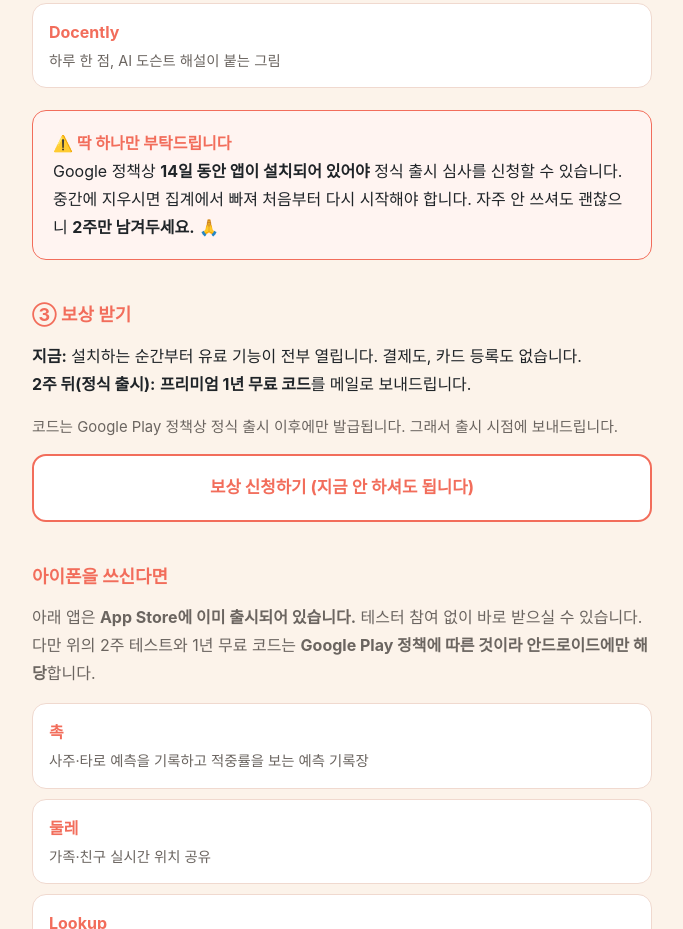
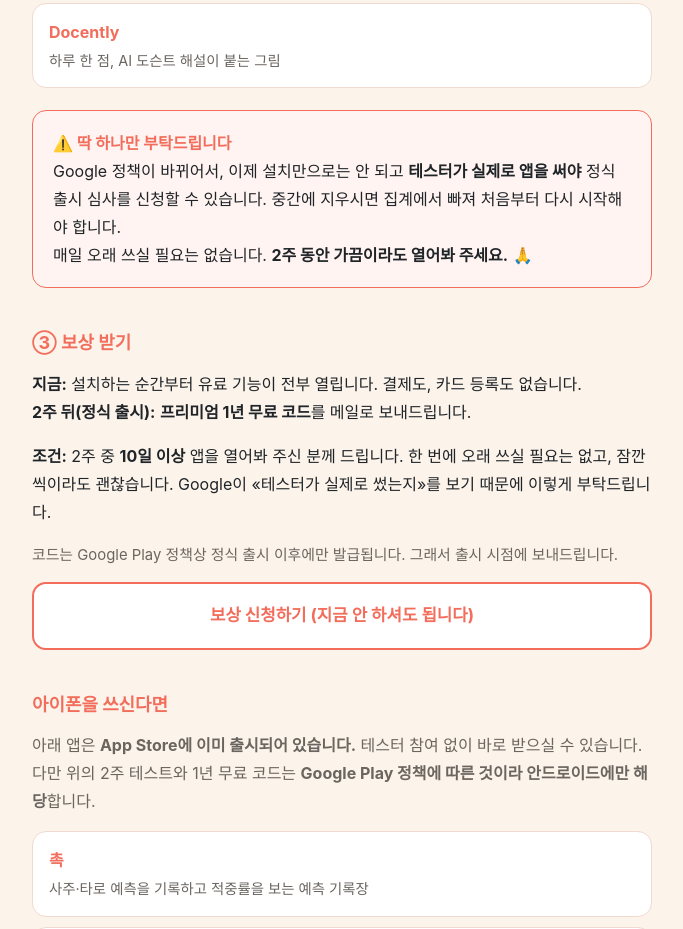
Before and after one commit to hugoblur-ctrl/legal, a plain HTML site: page testers.html in a window 1280 px wide. Shown: the part 1780-2709 px from the top of the page, without its empty margins (298-981 px from the left). Drawn offline with Linux system fonts and the light colour scheme.

Commit message:
테스터 페이지 — 「설치 유지」에서 「실제 사용」으로
2026-08-28 Google Play 프로덕션 액세스 거절 사유:
  · 비공개 테스트 중에 테스터가 앱에 참여하지 않았습니다
  · 사용자 의견을 수집하고 조치하는 권장사항 미준수

이 페이지가 그 원인의 일부였다. 「자주 안 쓰셔도 괜찮으니 2주만
남겨두세요」라고 안내하고 있었다. 예전 기준(설치 유지)으로는 맞는
문구였지만, Google 이 이제 engagement 를 보기 때문에 정확히 역효과가
됐다 — 안내한 대로 설치만 하고 안 쓴 테스터가 12명 모였고, 그 상태로
신청해 거절당했다.

고친 것:
- 「14일 동안 앱이 설치되어 있어야」 → 「테스터가 실제로 앱을 써야」
- 「자주 안 쓰셔도 괜찮으니」 → 「2주 동안 가끔이라도 열어봐 주세요」
- 보상 조건 명시 추가: 2주 중 10일 이상 사용
- og:description 의 「14일 유지」도 같은 취지로 수정
  (공유 미리보기에 그대로 노출되므로)

요구를 과하게 만들지 않았다 — 「매일 오래 쓸 필요 없다, 잠깐씩이라도
괜찮다」를 함께 적어 진입 장벽은 낮게 두었다.

```diff
--- a/testers.html
+++ b/testers.html
@@ -4,7 +4,7 @@
 <meta name="viewport" content="width=device-width, initial-scale=1.0">
 <title>테스터 안내 — 앱 9개</title>
 <meta property="og:title" content="비공개 테스터 안내 — 그룹 1개 가입으로 앱 9개">
-<meta property="og:description" content="그룹에 한 번 가입하면 9개 앱의 테스터가 됩니다. 14일 유지 부탁드리며, 정식 출시 후 프리미엄 1년 무료 코드를 드립니다.">
+<meta property="og:description" content="그룹에 한 번 가입하면 9개 앱의 테스터가 됩니다. 2주 동안 가끔이라도 써 주시면, 정식 출시 후 프리미엄 1년 무료 코드를 드립니다.">
 <style>
 :root{--coral:#F26D5B;--cream:#FCF3EA;--ink:#1f2428;--muted:#6b6560;--line:#f0d9cf;--card:#fff}
 *{box-sizing:border-box}
@@ -93,14 +93,18 @@
 
 <div class="warn">
   <p style="margin:0"><strong>⚠️ 딱 하나만 부탁드립니다</strong><br>
-  Google 정책상 <b>14일 동안 앱이 설치되어 있어야</b> 정식 출시 심사를 신청할 수 있습니다.
-  중간에 지우시면 집계에서 빠져 처음부터 다시 시작해야 합니다.
-  자주 안 쓰셔도 괜찮으니 <b>2주만 남겨두세요.</b> 🙏</p>
+  Google 정책이 바뀌어서, 이제 설치만으로는 안 되고
+  <b>테스터가 실제로 앱을 써야</b> 정식 출시 심사를 신청할 수 있습니다.
+  중간에 지우시면 집계에서 빠져 처음부터 다시 시작해야 합니다.<br>
+  매일 오래 쓰실 필요는 없습니다. <b>2주 동안 가끔이라도 열어봐 주세요.</b> 🙏</p>
 </div>
 
 <h2>③ 보상 받기</h2>
 <p style="margin-top:0"><b>지금:</b> 설치하는 순간부터 유료 기능이 전부 열립니다. 결제도, 카드 등록도 없습니다.<br>
 <b>2주 뒤(정식 출시):</b> <b>프리미엄 1년 무료 코드</b>를 메일로 보내드립니다.</p>
+<p style="margin-top:0"><b>조건:</b> 2주 중 <b>10일 이상</b> 앱을 열어봐 주신 분께 드립니다.
+한 번에 오래 쓰실 필요는 없고, 잠깐씩이라도 괜찮습니다.
+Google이 «테스터가 실제로 썼는지»를 보기 때문에 이렇게 부탁드립니다.</p>
 <p style="color:var(--muted);font-size:.93rem">
 코드는 Google Play 정책상 정식 출시 이후에만 발급됩니다. 그래서 출시 시점에 보내드립니다.</p>
 <a class="cta sub" href="https://docs.google.com/forms/d/e/1FAIpQLSfEr4a4-6h09qJbqFJI_mrpJa7dUiscZI_uVH7AeQSTwW4mfg/viewform">보상 신청하기 (지금 안 하셔도 됩니다)</a>
```
